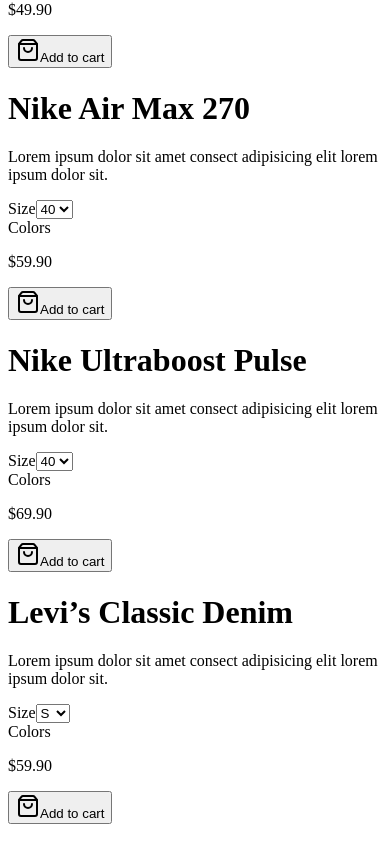
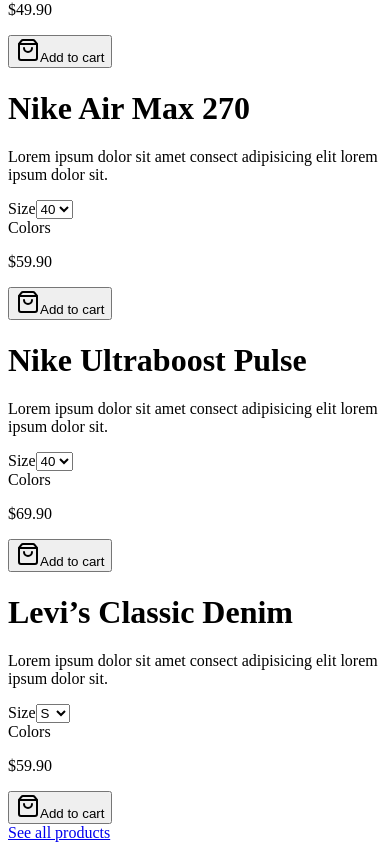
Before and after one commit to masonnguyen1243/monorepo-ecom-ui, a Next.js app in the folder client/: page / in a window 390 px wide. Shown: the part 1497-2347 px from the top of the page. Built offline with nearby package versions, Linux system fonts and the light colour scheme.

Commit message:
feat: Responsive home design

```diff
--- a/client/src/app/page.tsx
+++ b/client/src/app/page.tsx
@@ -1,13 +1,19 @@
 import ProductList from "@/components/ProductList";
 import Image from "next/image";
 
-export default function Home() {
+export default async function Home({
+  searchParams,
+}: {
+  searchParams: Promise<{ category: string }>;
+}) {
+  const category = (await searchParams).category || "";
+
   return (
     <div className="">
       <div className="relative aspect-3/1 mb-12">
         <Image src={"/featured.png"} alt="Featured Product" fill />
       </div>
-      <ProductList />
+      <ProductList category={category} />
     </div>
   );
 }
--- a/client/src/components/ProductList.tsx
+++ b/client/src/components/ProductList.tsx
@@ -1,6 +1,7 @@
 import { ProductsType } from "@/types";
 import Categories from "./Categories";
 import ProductCard from "./ProductCard";
+import Link from "next/link";
 
 //Mock data
 const products: ProductsType = [
@@ -114,7 +115,7 @@
   },
 ];
 
-const ProductList = () => {
+const ProductList = ({ category }: { category: string }) => {
   return (
     <div className="w-full">
       <Categories />
@@ -123,6 +124,13 @@
           <ProductCard key={product.id} product={product} />
         ))}
       </div>
+
+      <Link
+        href={category ? `/products?category=${category}` : "/products"}
+        className="flex justify-end mt-4 underline text-sm text-gray-500"
+      >
+        See all products
+      </Link>
     </div>
   );
 };
```
